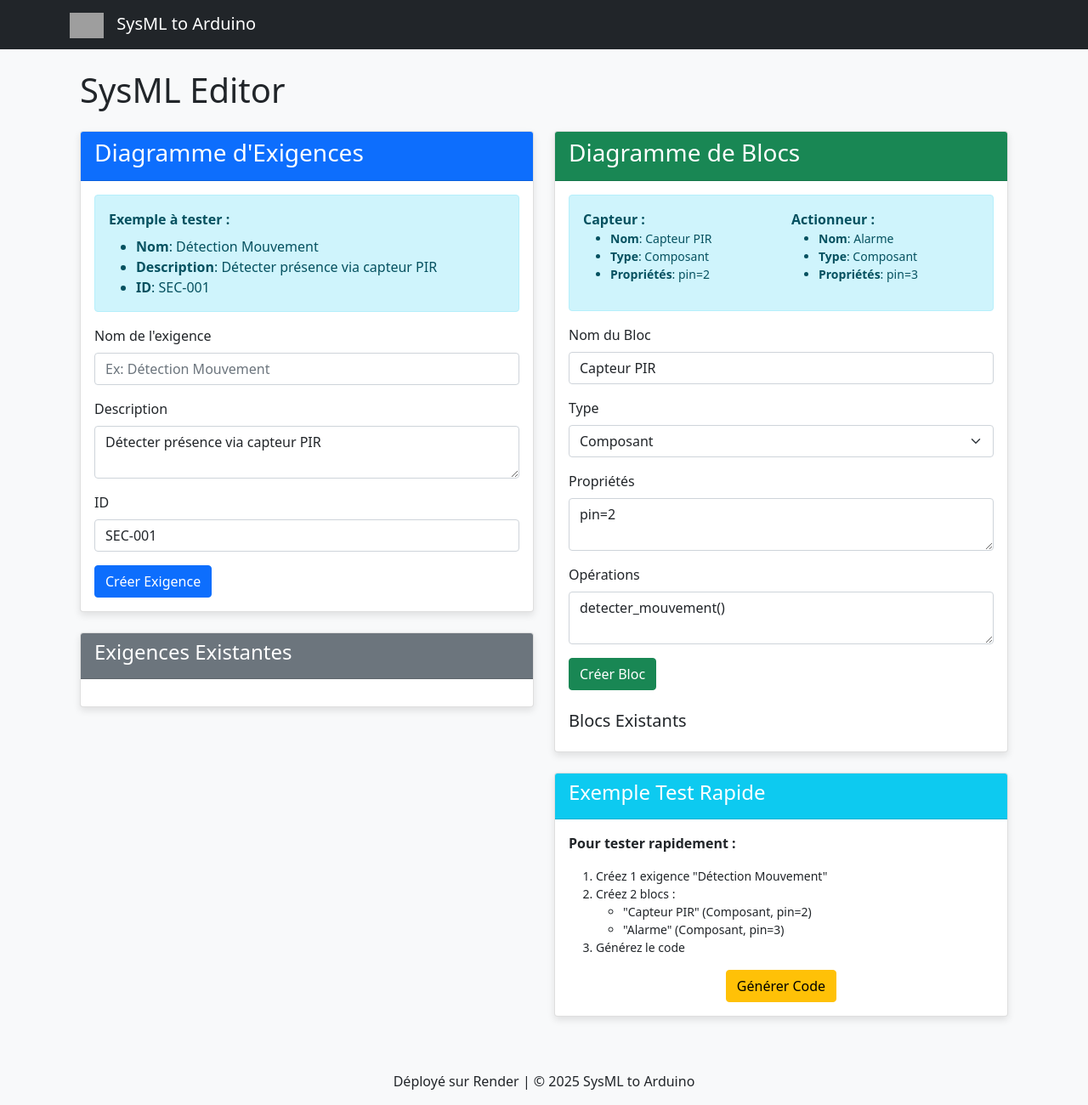
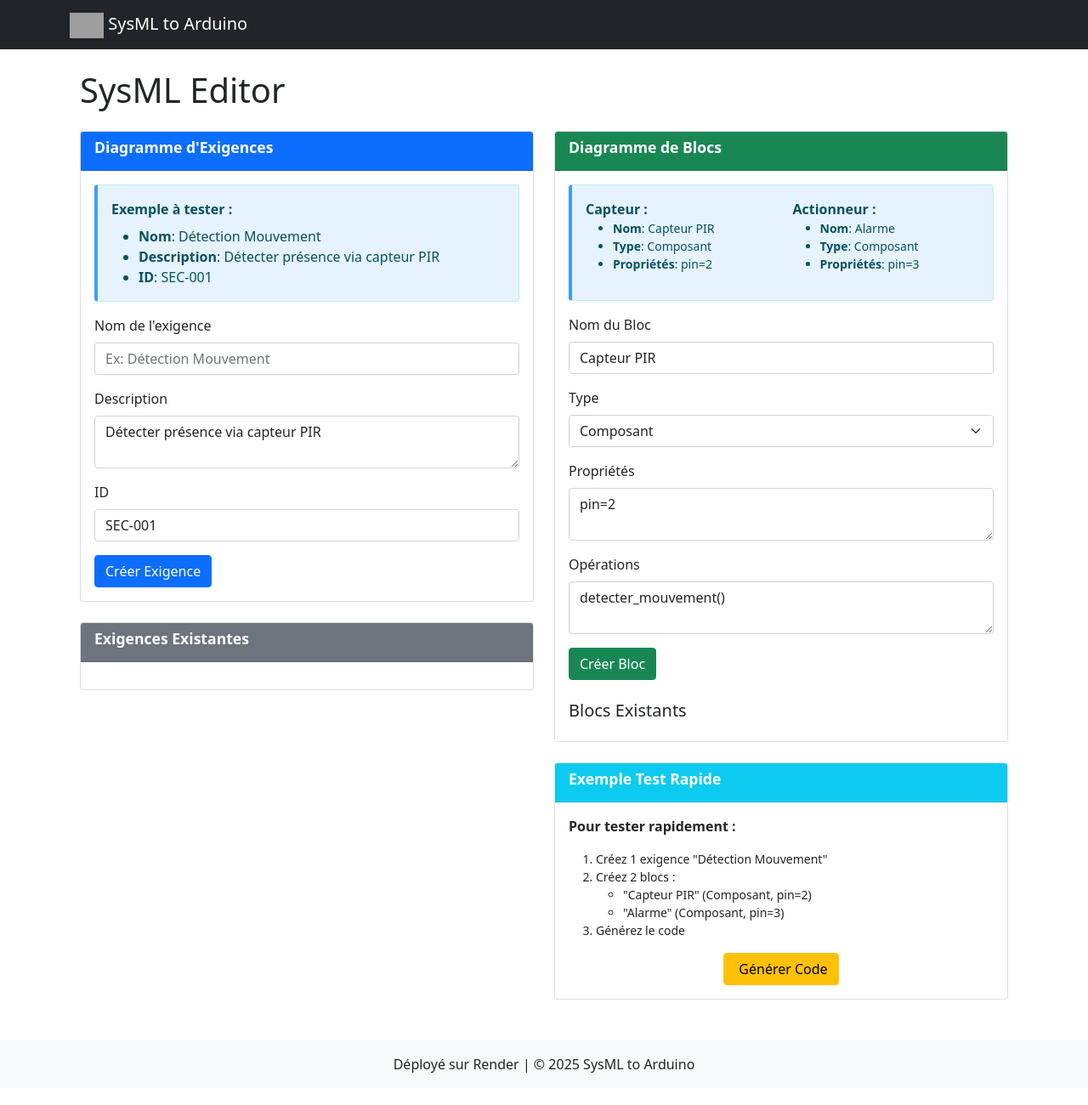
Before and after one commit to EJM0101/sysml-to-arduino, a Flask app: page / in a window 1280 px wide. Shown: the whole page at 85% size. After the commit the page ends 1262 px from the top, so only its background shows below. Run offline with Flask 2, Linux system fonts and the light colour scheme; data that the repository does not hold is empty; some libraries are stand-ins or nearby versions; grey boxes are pictures that could not be loaded.

Commit message:
Update style.css

```diff
--- a/app/static/css/style.css
+++ b/app/static/css/style.css
@@ -1,22 +1,22 @@
-body {
-    background-color: #f8f9fa;
+/* Styles pour les exemples */
+.alert-info {
+    background-color: #e6f3ff;
+    border-left: 4px solid #3d9df8;
 }
-
-.card {
-    box-shadow: 0 4px 8px rgba(0,0,0,0.1);
+.card-header h3, .card-header h4, .card-header h5 {
+    font-size: 1.1rem;
+    font-weight: 600;
 }
-
-.card-header {
-    font-weight: bold;
-}
-
 pre {
     background-color: #f8f9fa;
-    padding: 15px;
+    padding: 1rem;
     border-radius: 4px;
     border: 1px solid #dee2e6;
 }
-
-.navbar-brand img {
-    margin-right: 10px;
+.list-group-item small {
+    color: #6c757d;
+    font-size: 0.85em;
 }
+.bi {
+    margin-right: 5px;
+}
```
